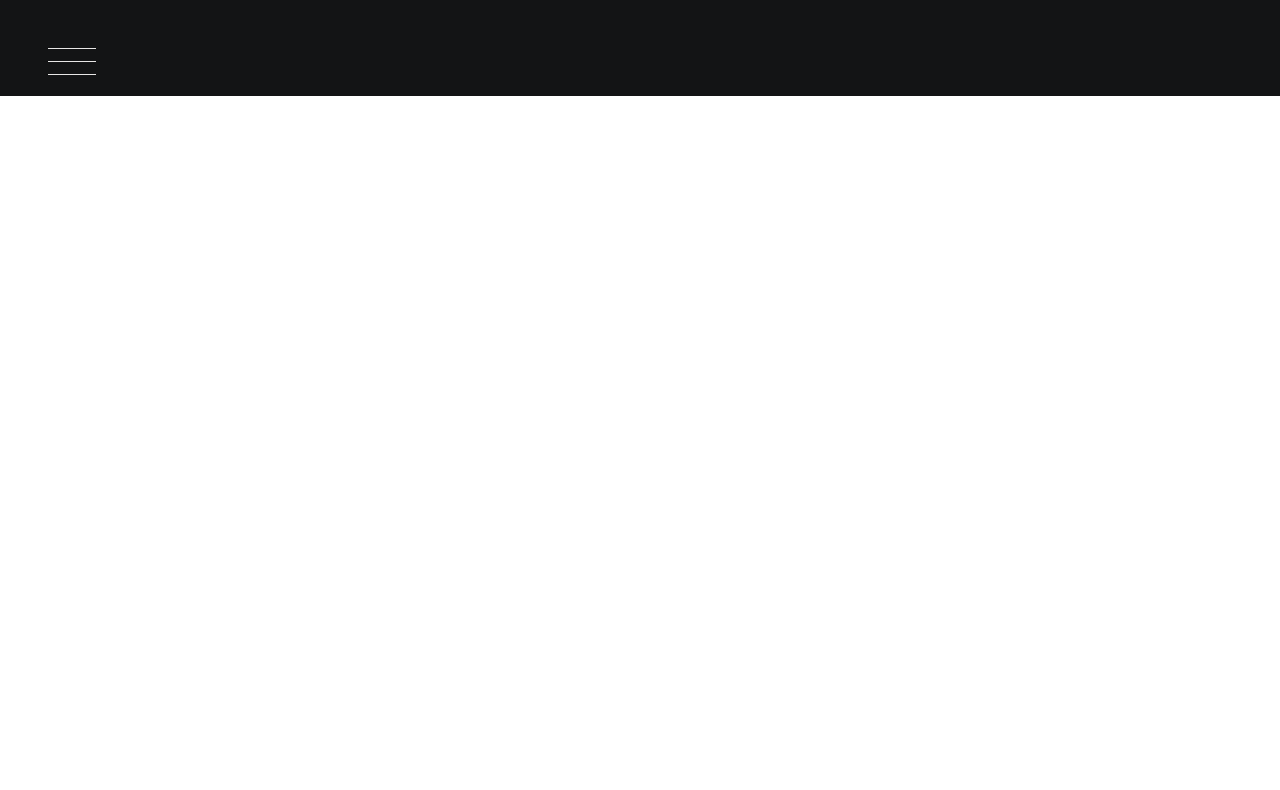
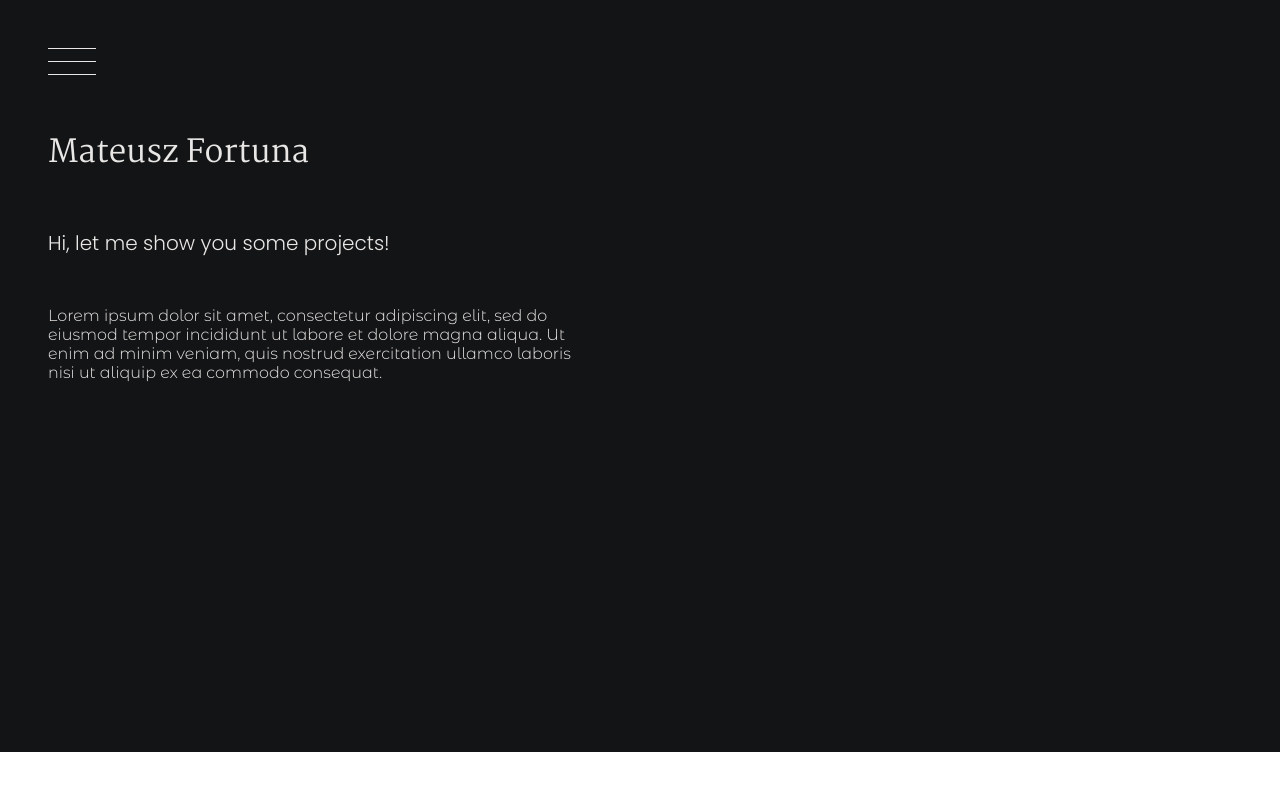
Before and after one commit to mateusz-fortuna/portfolio, a Next.js app: page / in a window 1280 px wide. Shown: the top 790 px of the page. Built offline with nearby package versions, Linux system fonts and the light colour scheme.

Commit message:
Create Intro section

```diff
--- /dev/null
+++ b/components/Intro/index.tsx
@@ -0,0 +1,19 @@
+import { content } from "../../public/content";
+import styles from "../../styles/Intro.module.sass";
+import TextSection from "../TextSection";
+
+const Intro = () => {
+  const { title, subtitle, description } = content.intro.section;
+
+  return (
+    <section className={styles.intro}>
+      <TextSection
+        title={title}
+        subtitle={subtitle}
+        description={description}
+      />
+    </section>
+  );
+};
+
+export default Intro;
--- /dev/null
+++ b/components/TextSection/index.tsx
@@ -0,0 +1,22 @@
+import { Section as Props } from "../../public/content";
+import AnimatedText from "../AnimatedText";
+
+const TextSection = ({ title, subtitle, description }: Props) => (
+  <div className="">
+    <h1>
+      <AnimatedText mount nth={0}>
+        {title}
+      </AnimatedText>
+    </h1>
+    <h2>
+      <AnimatedText mount nth={1}>
+        {subtitle}
+      </AnimatedText>
+    </h2>
+    <AnimatedText mount nth={2}>
+      {description}
+    </AnimatedText>
+  </div>
+);
+
+export default TextSection;
--- a/pages/index.tsx
+++ b/pages/index.tsx
@@ -1,16 +1,17 @@
 import type { NextPage } from "next";
 import Head from "next/head";
-import Image from "next/image";
+import Intro from "../components/Intro";
 import styles from "../styles/Home.module.sass";
 
 const Home: NextPage = () => {
   return (
-    <div className={styles.container}>
+    <div className={styles.home__container}>
       <Head>
         <title>Create Next App</title>
         <meta name="description" content="Generated by create next app" />
         <link rel="icon" href="/favicon.ico" />
       </Head>
+      <Intro />
     </div>
   );
 };
--- a/public/content.ts
+++ b/public/content.ts
@@ -1,4 +1,4 @@
-type Section = {
+export type Section = {
   title: string;
   subtitle: string;
   description: string;
--- a/styles/Home.module.sass
+++ b/styles/Home.module.sass
@@ -1 +1,4 @@
 @import './variables.module.sass'
+
+.home__container
+  width: 100%
--- /dev/null
+++ b/styles/Intro.module.sass
@@ -0,0 +1,15 @@
+@import './variables.module'
+
+.intro
+  position: relative
+  width: 100%
+  height: calc( 100vh - 3 * $margin-standard )
+  padding-top: 3rem
+  background-color: $color-background
+  display: flex
+  flex-direction: column
+  & > div:first-child
+    height: 60%
+
+
+@media screen and (orientation: landscape)
```
